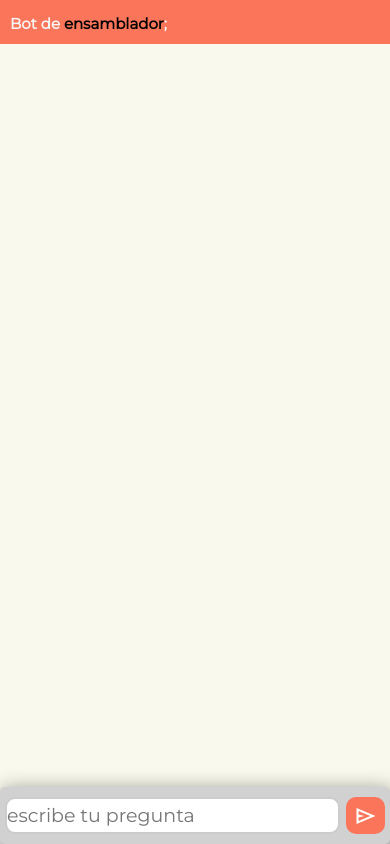
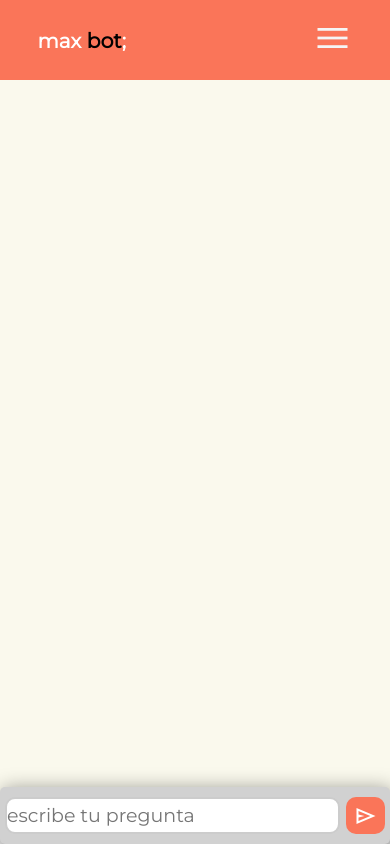
Before and after one commit to danelerr/chatbot-ensamblador, a website: page src/public/index.html in a window 390 px wide. Drawn offline with nearby package versions, Linux system fonts and the light colour scheme.

Commit message:
actualizacion de la interfaz

```diff
--- a/src/config.js
+++ b/src/config.js
@@ -1,3 +1,5 @@
+//configutacion para el servidor
+
 import {config} from 'dotenv';
 
 config();
--- a/src/index.js
+++ b/src/index.js
@@ -1,7 +1,12 @@
+
+//aplicacion
 import express from 'express';
 import { PORT } from './config.js';
 import rutas from './rutas.js';
+//borrar
 import cors from 'cors';
+
+
 const app = express();
 
 app.use(express.static('src/public'));
--- a/src/public/index.html
+++ b/src/public/index.html
@@ -11,13 +11,34 @@
     <link rel="stylesheet" href="https://fonts.googleapis.com/css2?family=Material+Symbols+Sharp:opsz,wght,FILL,GRAD@20..48,100..700,0..1,-50..200"/>
     <link rel="stylesheet" href="https://fonts.googleapis.com/css2?family=Material+Symbols+Outlined:opsz,wght,FILL,GRAD@20..48,100..700,0..1,-50..200"/>
     <link rel="stylesheet" href="https://fonts.googleapis.com/css2?family=Material+Symbols+Outlined:opsz,wght,FILL,GRAD@20..48,100..700,0..1,-50..200" />
+    <link rel="stylesheet" href="https://fonts.googleapis.com/css2?family=Material+Symbols+Outlined:opsz,wght,FILL,GRAD@20..48,100..700,0..1,-50..200" />
 </head>
 
 <body>
     <div id="container">
-        <header>
-            <strong>Bot de <span style="color: black;"> ensamblador</span>; </strong>
-        </header>
+        <nav class="nav">
+            <div class="nav-container">
+                <a href="/">
+
+                    <h1 class="nav-logo">  <strong class="nav-logo" style="font-size: 20px;">max <span id="span-nav"> bot</span>; </strong> </h1>
+                </a>
+                <label for="menu" class="nav-label">
+                    <span class="material-symbols-outlined" style="font-size: 40px;">
+                        menu
+                        </span>
+                </label>
+                <input class="nav-input" type="checkbox" id="menu">
+
+                <div class="nav-menu">
+                    <a href="#" class="nav-item"> Limpiar el chat </a>
+                    <a href="#" class="nav-item"> Acerca de </a>
+                    <a href="#" class="nav-item"> Desarrolladores </a>
+                    <a href="#" class="nav-item"> Contacto </a>
+
+                </div>
+
+            </div>
+        </nav>
         <div id="respuestas">
 
         </div>
--- a/src/public/style.css
+++ b/src/public/style.css
@@ -1,14 +1,16 @@
 @import url('https://fonts.googleapis.com/css2?family=Montserrat&display=swap');
 *::-webkit-scrollbar {
-    width: 0px;
+    width: 8px;
 }
 
 *::-webkit-scrollbar-thumb {
-    background: #aaa;
+    background:#FA7559;;
+    border-radius: 20px;
+    box-shadow: inherit;
 }
 
 *::-webkit-scrollbar-track {
-    background: #f1f1f1;
+    background: rgb(188, 188, 188);
 }
 
 body {
@@ -38,11 +40,68 @@ body {
     background-color: #faf9ed;
 }
 
-header {
+.nav {
     background-color: #FA7559;
     color: whitesmoke;
+    height: 80px;
     padding: 20px;
-    font-size: 20px;
+    /* font-size: 20px; */
+}
+
+#span-nav {
+    color: black;
+    font-size: 1.03em;
+}
+
+.nav-logo {
+    font-size: 1.5em;
+    font-weight: 900;
+}
+
+
+.nav-menu {
+    display: grid;
+    grid-auto-flow: column;
+    gap: 3em;
+}
+
+.nav-item {
+    color: white;
+    text-decoration: none;
+    --clippy: polygon(0 0, 0 0, 0 100%, 0% 100%);
+}
+
+.nav-item::after {
+    content: "";
+    display: block;
+    background: black;;
+    width: 100%;
+    margin-top: 3px;
+    height: 3px;
+    clip-path: var(--clippy);
+    transition: clip-path .3s;
+}
+
+.nav-item:hover {
+    --clippy: polygon(0 0, 100% 0, 100% 100%, 0 100%);
+}
+
+.nav-label, .nav-input {
+    display: none;
+}
+.nav-container {
+    display: flex;
+    height: 100%;
+    width: 90%;
+    margin: 0 auto;
+    justify-content: space-between;
+    align-items: center;
+}
+
+
+a {
+    text-decoration: none;
+    color: white;
 }
 
 
@@ -108,14 +167,14 @@ header {
     color: white;
 }
 .chat-area button:hover {
-    background-color: blueviolet;
+    background-color: #000;
     transition: 0.5s ease;
 }
 
 #span-bot {
     color: white;
     margin: 15px;
-    background-color: blueviolet;
+    background-color: #000;
 }
 
 #span-usuario {
@@ -127,7 +186,7 @@ header {
 
 /* RESPONSIVE DESING */
 
-@media (max-width: 1360px) {
+@media (max-width: 1700px) {
     #container {
         width: 60%;
     }
@@ -137,11 +196,45 @@ header {
     #container {
         width: 80%;
     }
+    .nav-label {
+        display: block;
+        cursor: pointer;
+    }
+
+    .nav-item {
+        font-size: 20px;
+    }
+    .nav-item::after {
+        background-color: #FA7559;
+    }
+    .nav-menu {
+        position: fixed;
+        top: 80px;
+        bottom: 0;
+        background: black;
+        width: 100%;
+        left: 0;
+        display: flex;
+        justify-content: space-evenly;
+        flex-direction: column;
+        clip-path: circle(0 at 100% 0);
+        transition: clip-path 0.5s ease-in-out;
+    }
+
+    .nav-input:checked + .nav-menu {
+
+        clip-path: circle(141.4% at 100% 0);
+    }
+
 }
 
 @media (max-width: 500px) {
     * {
         font-size: 15px;
+    }
+
+    *::-webkit-scrollbar {
+        width: 5px;
     }
 
     header {
@@ -152,6 +245,7 @@ header {
     #container {
         width: 100%;
     }
+
 }
 
 
@@ -165,4 +259,5 @@ header {
     #container {
         width: 100%;
     }
+
 }
```
Also changed, not shown: src/bot.js (+6 -3 lines), src/public/main.js (+9 -0 lines).
